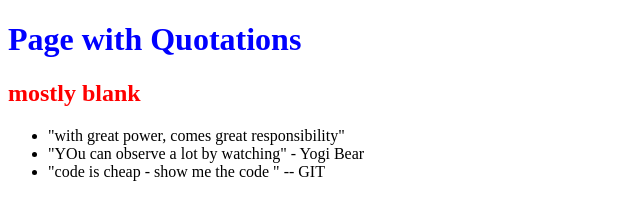
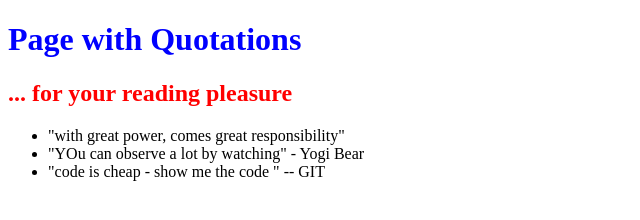
Before and after one commit to RanftlM/0main_opensap_repo, a plain HTML site: page index.html in a window 1280 px wide. Shown: the whole page, without its empty margins (0-640 px from the left). Drawn offline with Linux system fonts and the light colour scheme.

Commit message:
change h2 to .. for your reading pleasure

```diff
--- a/index.html
+++ b/index.html
@@ -7,7 +7,7 @@
 	</head>
 	<body>
 		<h1>Page with Quotations</h1>
-		<h2>mostly blank</h2>
+		<h2>... for your reading pleasure</h2>
 		<ul>
 			<li>"with great power, comes great responsibility"</li>
 			<li>"YOu can observe a lot by  watching" - Yogi Bear</li>
```
